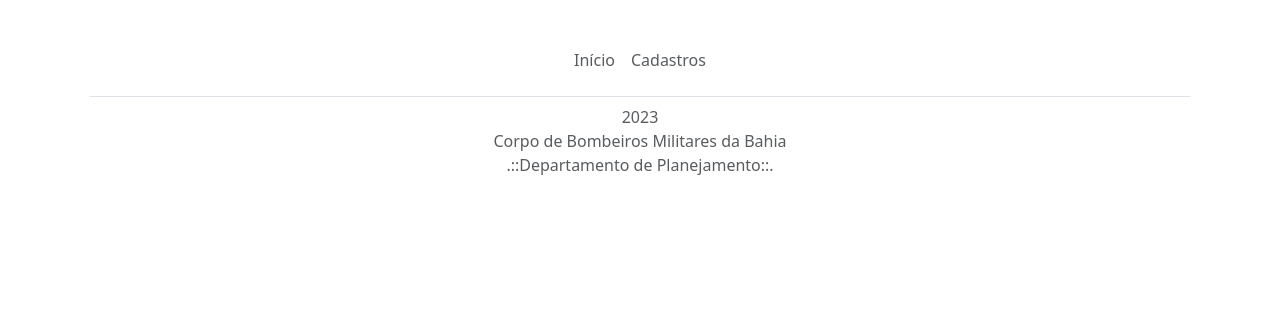
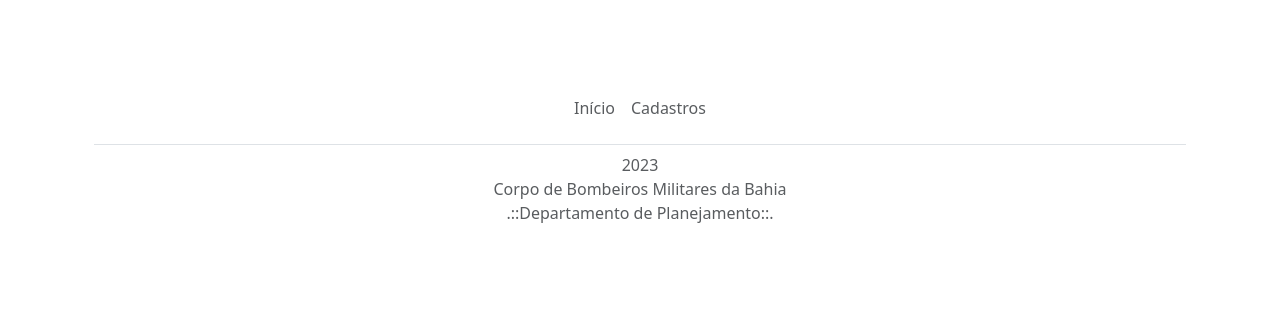
Before and after one commit to Caique108/web-orcamentary-process-controll, a Django app: page /modelo/ in a window 1280 px wide. Shown: the part 64-392 px from the top of the page. Run offline with Django 4.2, Linux system fonts and the light colour scheme.

Commit message:
auth user

```diff
--- a/projeto_process/app_controle_processos/templates/paginas/modelo.html
+++ b/projeto_process/app_controle_processos/templates/paginas/modelo.html
@@ -142,7 +142,7 @@
 
 
 
-    <div class="container ">
+    <div class="container py-4 py-md-5 px-4 px-md-3 ">
 
         <footer class="py-3 my-4 p-2">
 
--- a/projeto_process/app_controle_processos/views.py
+++ b/projeto_process/app_controle_processos/views.py
@@ -1,5 +1,7 @@
 from django.shortcuts import render
 from django.views.generic import TemplateView
+
+from cadastro.views import CampoCreate
 
 
 #Definindo os nomes de chamada para as URL's, e usar as mesmas na página urls.py
--- a/projeto_process/usuarios/urls.py
+++ b/projeto_process/usuarios/urls.py
@@ -1,6 +1,5 @@
 from django.urls import path
 from django.contrib.auth import views as auth_views
-from django.urls import reverse_lazy
 
 
 urlpatterns = [
```
Also changed, not shown: projeto_process/db.sqlite3.
